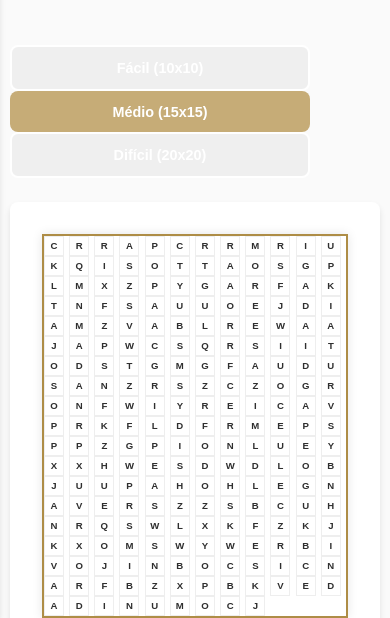
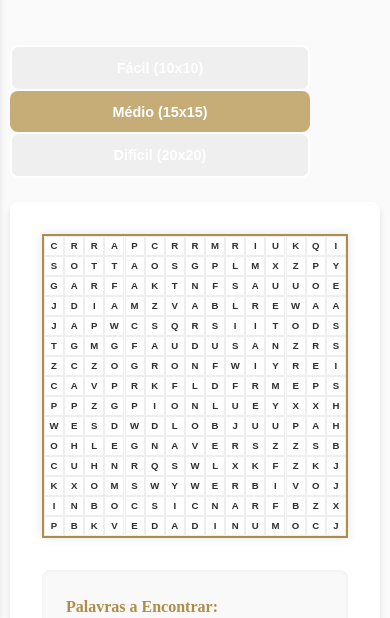
Before and after one commit to InfinitySysten/parsaofranciscocat, a website: page pages/jogos/caca-palavras.html in a window 390 px wide. Shown: the part 228-846 px from the top of the page. Drawn offline with Linux system fonts and the light colour scheme.

Commit message:
Update caca-palavras.html

```diff
--- a/pages/jogos/caca-palavras.html
+++ b/pages/jogos/caca-palavras.html
@@ -130,7 +130,7 @@
             }
             .word-search-grid {
                 /* No mobile, o grid deve se ajustar ao tamanho do contêiner */
-                grid-template-columns: repeat(var(--grid-cols-mobile, 12), 1fr);
+                grid-template-columns: repeat(var(--grid-cols), 1fr);
             }
             .grid-cell {
                 /* Tamanho máximo da célula para mobile */
```
